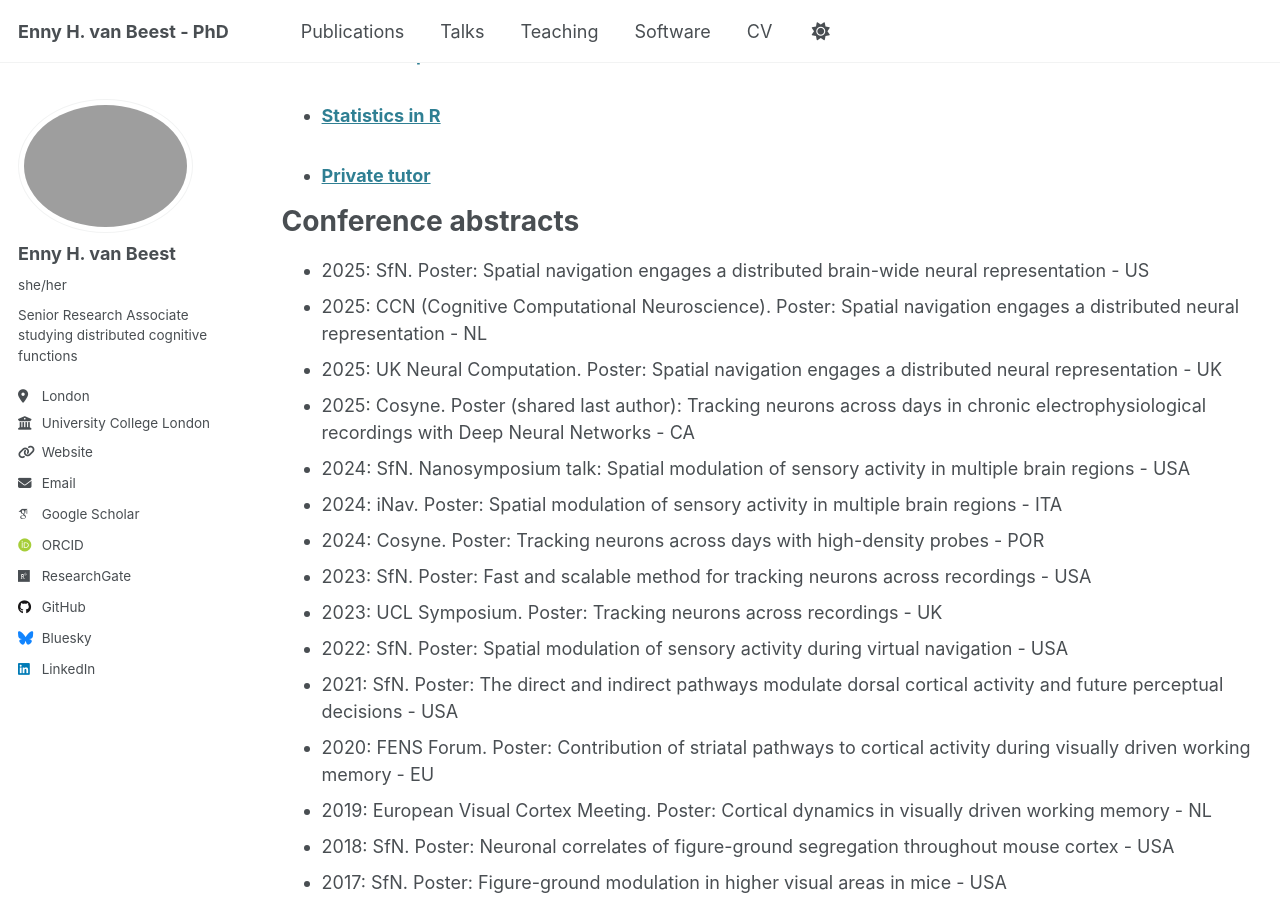
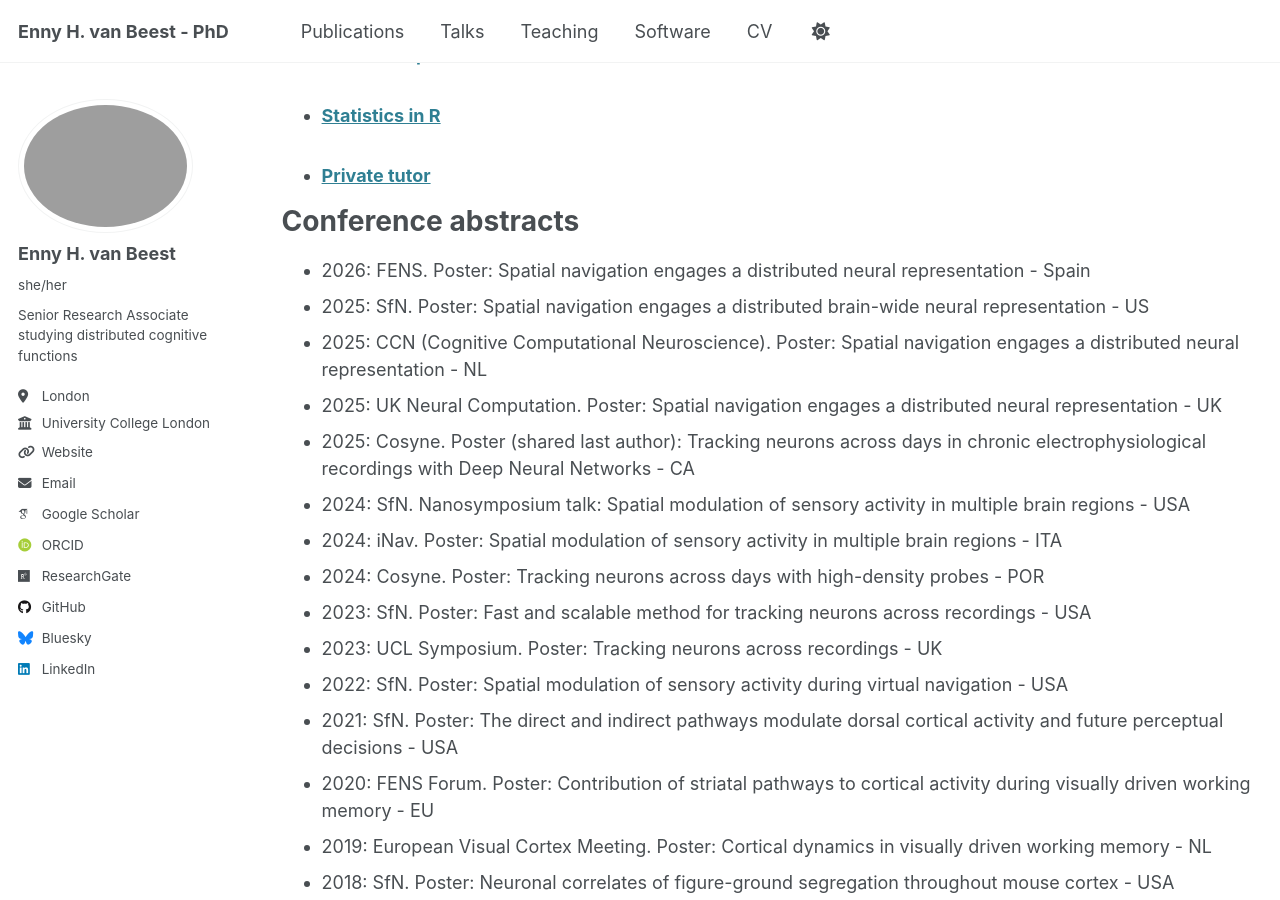
Before and after one commit to EnnyvanBeest/EnnyvanBeest.github.io, a Jekyll site: the page built from _pages/cv.md, in a window 1280 px wide and 900 px high, scrolled down 5061 px. Built offline with Jekyll 4.4.1, drawn with Linux system fonts in a browser that asks for light colours; some web fonts are replaced.

Commit message:
Update cv.md

```diff
--- a/_pages/cv.md
+++ b/_pages/cv.md
@@ -85,6 +85,7 @@ Teaching
 
 Conference abstracts
 ======
+* 2026: FENS. Poster: Spatial navigation engages a distributed neural representation - Spain
 * 2025: SfN. Poster: Spatial navigation engages a distributed brain-wide neural representation - US
 * 2025: CCN (Cognitive Computational Neuroscience). Poster: Spatial navigation engages a distributed neural representation - NL
 * 2025: UK Neural Computation. Poster: Spatial navigation engages a distributed neural representation - UK
```
